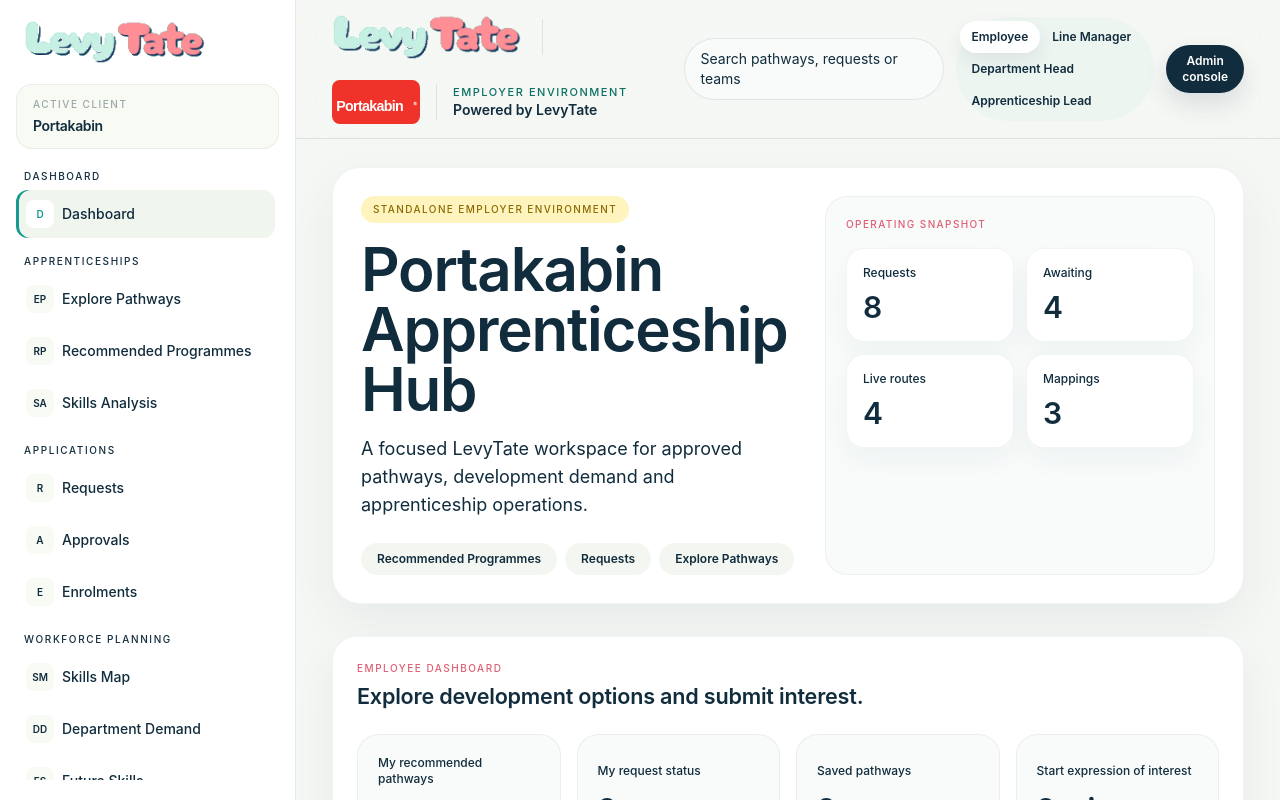
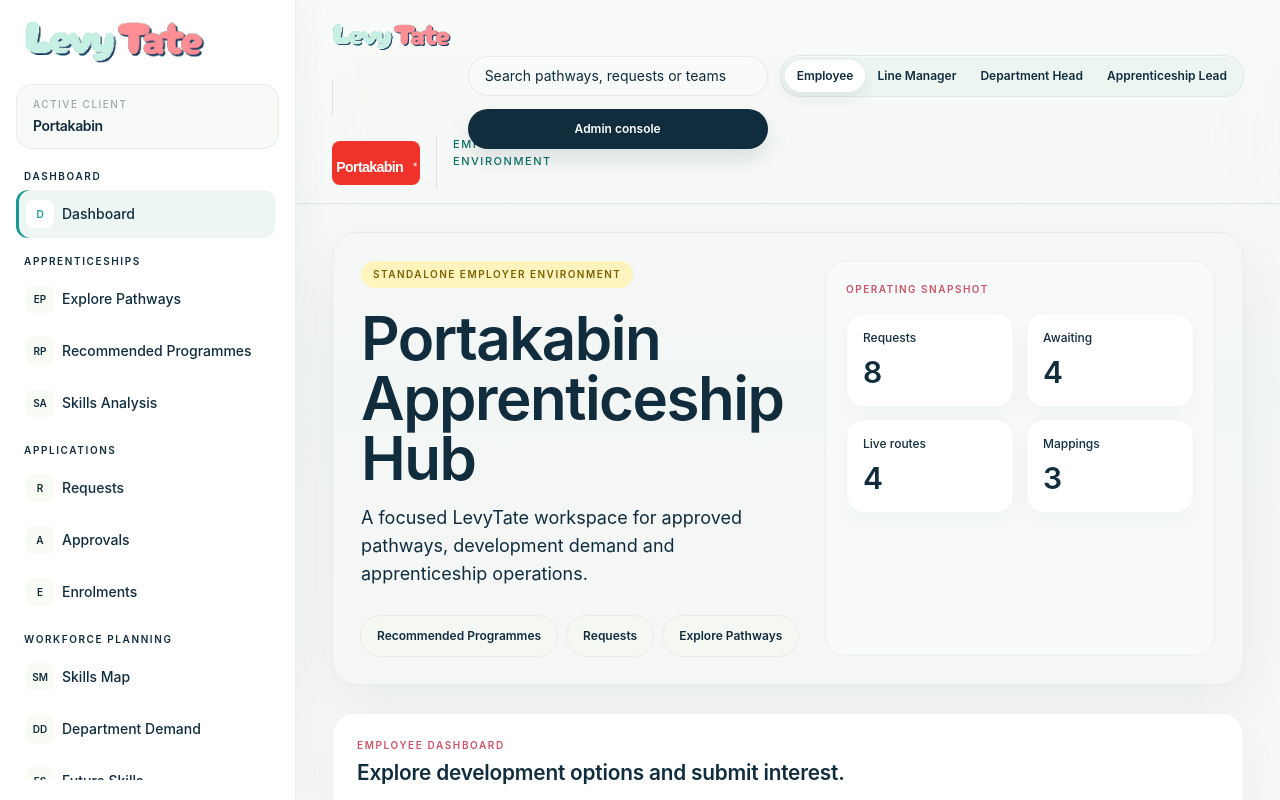
Before and after one commit to jamesevelynross1-sketch/levytate-wren, a Next.js app: page /portakabin-apprenticeship-hub in a window 1280 px wide. Built offline with nearby package versions, Linux system fonts and the light colour scheme.

Commit message:
Polish Portakabin platform navigation and cards

```diff
--- a/app/portakabin-apprenticeship-hub/page.tsx
+++ b/app/portakabin-apprenticeship-hub/page.tsx
@@ -378,13 +378,13 @@ export default function PortakabinApprenticeshipHub() {
   }
 
   return (
-    <main className="min-h-screen overflow-hidden bg-[#f5f7f4] text-[#102c3d]">
+    <main className="min-h-screen overflow-hidden bg-[linear-gradient(180deg,#f8faf8_0%,#f2f6f4_48%,#f6f8f7_100%)] text-[#102c3d]">
       <Sidebar activeSection={activeSection} onNavigate={openSection} />
 
       <div className="h-screen min-w-0 overflow-y-auto lg:ml-[296px]">
         <TopBar role={role} setRole={switchRole} onOpenAdmin={() => switchRole("Apprenticeship Lead")} />
 
-        <div className="mx-auto w-full max-w-[1500px] space-y-8 px-5 py-7 sm:px-7 lg:px-9">
+        <div className="mx-auto w-full max-w-[1500px] space-y-7 px-5 py-7 sm:px-7 lg:px-9">
           <HeroPanel role={role} requests={requests} mappings={mappings} statusCounts={statusCounts} onNavigate={openSection} />
           <RoleDashboard
             role={role}
@@ -425,12 +425,12 @@ export default function PortakabinApprenticeshipHub() {
 
 function Sidebar({ activeSection, onNavigate }: { activeSection: SectionKey; onNavigate: (section: SectionKey) => void }) {
   return (
-    <aside className="fixed inset-y-0 left-0 z-40 hidden w-[296px] border-r border-[#102c3d]/10 bg-white px-4 py-5 lg:flex lg:flex-col">
+    <aside className="fixed inset-y-0 left-0 z-40 hidden w-[296px] border-r border-[#102c3d]/[0.08] bg-white/95 px-4 py-5 shadow-[8px_0_32px_rgba(16,44,61,0.035)] backdrop-blur-xl lg:flex lg:flex-col">
       <div className="flex items-center px-2">
         <LevyTateLogo className="h-[44px]" />
       </div>
 
-      <div className="mt-5 rounded-2xl border border-[#102c3d]/[0.06] bg-[#f8faf4] px-4 py-3 text-[#102c3d]">
+      <div className="mt-5 rounded-2xl border border-[#102c3d]/[0.06] bg-[#f7faf6] px-4 py-3 text-[#102c3d]">
         <p className="text-[10px] font-medium uppercase tracking-[0.15em] text-[#102c3d]/40">Active client</p>
         <p className="mt-1 text-sm font-semibold tracking-tight">Portakabin</p>
       </div>
@@ -438,7 +438,7 @@ function Sidebar({ activeSection, onNavigate }: { activeSection: SectionKey; onN
       <nav className="mt-5 min-h-0 flex-1 space-y-4 overflow-y-auto pr-1">
         {navSections.map((section) => (
           <div key={section.title}>
-            <p className="px-2 text-[10px] font-medium uppercase tracking-[0.16em] text-[#102c3d]/34">{section.title}</p>
+            <p className="px-2 text-[10px] font-semibold uppercase tracking-[0.16em] text-[#102c3d]/32">{section.title}</p>
             <div className="mt-1.5 grid gap-1">
               {section.items.map((item) => {
                 const sectionKey = item as SectionKey;
@@ -447,8 +447,8 @@ function Sidebar({ activeSection, onNavigate }: { activeSection: SectionKey; onN
                   <button
                     key={item}
                     onClick={() => onNavigate(sectionKey)}
-                    className={`flex w-full items-center gap-2 rounded-xl px-2.5 py-2.5 text-left text-sm font-medium transition ${
-                      active ? "bg-[#f0f5ed] text-[#102c3d] shadow-[inset_3px_0_0_#159b8f]" : "text-[#102c3d]/58 hover:bg-[#f8faf4] hover:text-[#102c3d]"
+                    className={`flex w-full items-center gap-2 rounded-xl px-2.5 py-2.5 text-left text-sm font-medium transition duration-200 ${
+                      active ? "bg-[#edf6f2] text-[#102c3d] shadow-[inset_3px_0_0_#159b8f]" : "text-[#102c3d]/56 hover:bg-[#f7faf6] hover:text-[#102c3d]"
                     }`}
                   >
                     <span className={`grid h-7 w-7 shrink-0 place-items-center rounded-lg text-[10px] font-semibold ${active ? "bg-white text-[#159b8f]" : "bg-[#f8faf4] text-[#102c3d]/46"}`}>
@@ -469,16 +469,16 @@ function Sidebar({ activeSection, onNavigate }: { activeSection: SectionKey; onN
 function TopBar({ role, setRole, onOpenAdmin }: { role: Role; setRole: (role: Role) => void; onOpenAdmin: () => void }) {
   return (
     <PlatformTopBar tenantName="Portakabin" tenantSubtitle="Internal apprenticeship and capability hub">
-      <div className="flex min-w-0 flex-col gap-3 md:flex-row md:items-center">
-        <div className="hidden min-w-[260px] rounded-full border border-[#102c3d]/10 bg-[#f8fbfa] px-4 py-2.5 text-sm text-[#102c3d]/42 xl:block">Search pathways, requests or teams</div>
-        <div className="flex flex-wrap rounded-full bg-[#edf5f1] p-1">
+      <div className="grid min-w-0 gap-3 md:grid-cols-[minmax(220px,300px)_auto] md:items-center 2xl:grid-cols-[minmax(260px,320px)_auto_auto]">
+        <div className="hidden h-10 items-center rounded-full border border-[#102c3d]/[0.08] bg-[#f8fbfa] px-4 text-sm text-[#102c3d]/44 shadow-[inset_0_1px_0_rgba(255,255,255,0.7)] xl:flex">Search pathways, requests or teams</div>
+        <div className="flex min-h-10 flex-wrap items-center rounded-[1.25rem] border border-[#102c3d]/[0.06] bg-[#edf5f1] p-1 shadow-[inset_0_1px_0_rgba(255,255,255,0.8)] 2xl:h-10 2xl:flex-nowrap 2xl:rounded-full">
           {roles.map((item) => (
-            <button key={item} onClick={() => setRole(item)} className={`rounded-full px-3 py-2 text-xs font-semibold transition ${role === item ? "bg-white text-[#102c3d] shadow-[0_8px_20px_rgba(16,44,61,0.08)]" : "text-[#102c3d]/52"}`}>
+            <button key={item} onClick={() => setRole(item)} className={`h-8 rounded-full px-3 text-xs font-semibold transition duration-200 ${role === item ? "bg-white text-[#102c3d] shadow-[0_6px_16px_rgba(16,44,61,0.08)]" : "text-[#102c3d]/52 hover:text-[#102c3d]"}`}>
               {item}
             </button>
           ))}
         </div>
-        <PlatformButton onClick={onOpenAdmin}>Admin console</PlatformButton>
+        <PlatformButton onClick={onOpenAdmin} className="h-10 whitespace-nowrap">Admin console</PlatformButton>
       </div>
     </PlatformTopBar>
   );
@@ -487,12 +487,12 @@ function TopBar({ role, setRole, onOpenAdmin }: { role: Role; setRole: (role: Ro
 function HeroPanel({ role, requests, mappings, statusCounts, onNavigate }: { role: Role; requests: RequestItem[]; mappings: ProviderMapping[]; statusCounts: Record<string, number>; onNavigate: (section: SectionKey) => void }) {
   const awaiting = (statusCounts["Manager review"] ?? 0) + (statusCounts["Lead review"] ?? 0);
   return (
-    <section className="grid gap-6 rounded-[1.75rem] border border-[#102c3d]/[0.06] bg-white p-6 shadow-[0_18px_48px_rgba(16,44,61,0.06)] xl:grid-cols-[minmax(0,1fr)_390px] xl:p-7">
+    <section className="grid gap-6 rounded-[1.6rem] border border-[#102c3d]/[0.06] bg-white/96 p-6 shadow-[0_22px_60px_rgba(16,44,61,0.055)] xl:grid-cols-[minmax(0,1fr)_390px] xl:p-7">
       <div className="min-w-0">
-        <p className="w-fit rounded-full bg-[#fff4bd] px-3 py-1.5 text-[10px] font-medium uppercase tracking-[0.14em] text-[#8a6a00]">Standalone employer environment</p>
-        <h1 className="mt-4 max-w-4xl text-4xl font-semibold leading-[1.03] tracking-[-0.02em] text-[#102c3d] md:text-5xl xl:text-6xl">Portakabin Apprenticeship Hub</h1>
-        <p className="mt-4 max-w-3xl text-base leading-7 text-[#102c3d]/66 md:text-lg">A focused LevyTate workspace for approved pathways, development demand and apprenticeship operations.</p>
-        <div className="mt-6 flex flex-wrap gap-2">
+        <p className="w-fit rounded-full bg-[#fff4bd] px-3 py-1.5 text-[10px] font-semibold uppercase tracking-[0.15em] text-[#7b6100]">Standalone employer environment</p>
+        <h1 className="mt-5 max-w-4xl text-4xl font-semibold leading-[1.02] tracking-[-0.025em] text-[#102c3d] md:text-5xl xl:text-6xl">Portakabin Apprenticeship Hub</h1>
+        <p className="mt-4 max-w-3xl text-base leading-7 text-[#102c3d]/64 md:text-lg">A focused LevyTate workspace for approved pathways, development demand and apprenticeship operations.</p>
+        <div className="mt-7 flex flex-wrap gap-2.5">
           {roleSectionMap[role].map((section) => (
             <PlatformButton key={section} onClick={() => onNavigate(section)} variant="soft">
               {section}
@@ -501,8 +501,8 @@ function HeroPanel({ role, requests, mappings, statusCounts, onNavigate }: { rol
         </div>
       </div>
 
-      <div className="rounded-[1.4rem] border border-[#102c3d]/[0.05] bg-[#f8fbfa] p-5">
-        <p className="text-[10px] font-medium uppercase tracking-[0.14em] text-[#df5f73]">Operating snapshot</p>
+      <div className="rounded-[1.35rem] border border-[#102c3d]/[0.055] bg-[#f8fbfa] p-5 shadow-[inset_0_1px_0_rgba(255,255,255,0.75)]">
+        <p className="text-[10px] font-semibold uppercase tracking-[0.15em] text-[#c95568]">Operating snapshot</p>
         <div className="mt-4 grid grid-cols-2 gap-3">
           <MetricTile label="Requests" value={requests.length} />
           <MetricTile label="Awaiting" value={awaiting} />
@@ -580,11 +580,11 @@ type LaunchCardProps = {
 
 function LaunchCard({ title, value, copy, action, section, onNavigate }: LaunchCardProps & { onNavigate: (section: SectionKey) => void }) {
   return (
-    <button onClick={() => onNavigate(section)} className="group min-h-[190px] rounded-[1.35rem] border border-[#102c3d]/[0.06] bg-[#f8fbfa] p-5 text-left transition hover:-translate-y-1 hover:bg-white hover:shadow-[0_18px_38px_rgba(16,44,61,0.08)]">
-      <p className="text-xs font-medium text-[#102c3d]/48">{title}</p>
+    <button onClick={() => onNavigate(section)} className="group min-h-[198px] rounded-[1.25rem] border border-[#102c3d]/[0.06] bg-[#f8fbfa] p-5 text-left shadow-[0_8px_22px_rgba(16,44,61,0.035)] transition duration-200 hover:-translate-y-1 hover:border-[#159b8f]/20 hover:bg-white hover:shadow-[0_18px_42px_rgba(16,44,61,0.08)]">
+      <p className="text-xs font-semibold text-[#102c3d]/48">{title}</p>
       <p className="mt-3 text-3xl font-semibold tracking-[-0.025em] text-[#102c3d]">{value}</p>
       <p className="mt-3 min-h-[44px] text-sm leading-6 text-[#102c3d]/58">{copy}</p>
-      <span className="mt-5 inline-flex rounded-full bg-white px-4 py-2 text-xs font-semibold text-[#102c3d] group-hover:bg-[#102c3d] group-hover:text-white">{action}</span>
+      <span className="mt-5 inline-flex h-9 items-center rounded-full bg-white px-4 text-xs font-semibold text-[#102c3d] ring-1 ring-[#102c3d]/[0.06] transition group-hover:bg-[#102c3d] group-hover:text-white group-hover:ring-[#102c3d]">{action}</span>
     </button>
   );
 }
@@ -745,13 +745,13 @@ function DashboardGuide({ role }: { role: Role }) {
 
 function ApprovalCard({ request, onStatus }: { request: RequestItem; onStatus: (id: number, status: RequestStatus) => void }) {
   return (
-    <article className="rounded-2xl bg-[#f8fbfa] p-4">
+    <article className="rounded-[1.2rem] border border-[#102c3d]/[0.055] bg-[#f8fbfa] p-4 shadow-[0_8px_22px_rgba(16,44,61,0.035)]">
       <div className="flex flex-col gap-3 md:flex-row md:items-start md:justify-between">
         <div>
           <h3 className="text-lg font-semibold">{request.name}</h3>
           <p className="mt-1 text-sm leading-6 text-[#102c3d]/60">{request.role} - {request.team}</p>
         </div>
-        <span className="w-fit rounded-full bg-white px-3 py-1.5 text-xs font-semibold text-[#102c3d]/56">{request.pathway}</span>
+        <span className="w-fit rounded-full bg-white px-3 py-1.5 text-xs font-semibold text-[#102c3d]/56 ring-1 ring-[#102c3d]/[0.05]">{request.pathway}</span>
       </div>
       <div className="mt-4 grid gap-3 md:grid-cols-2">
         <InfoBox label="Time commitment" value="Planned learning time agreed with manager" />
@@ -768,20 +768,20 @@ function ApprovalCard({ request, onStatus }: { request: RequestItem; onStatus: (
 
 function PathwayCard({ pathway, saved, onOpen, onSave }: { pathway: Pathway; saved: boolean; onOpen: () => void; onSave: () => void }) {
   return (
-    <article className="group flex min-h-[310px] min-w-0 flex-col rounded-[1.45rem] border border-[#102c3d]/[0.05] bg-[#f8fbfa] p-5 transition hover:-translate-y-1 hover:bg-white hover:shadow-[0_18px_38px_rgba(16,44,61,0.08)]">
+    <article className="group flex min-h-[310px] min-w-0 flex-col rounded-[1.25rem] border border-[#102c3d]/[0.055] bg-[#f8fbfa] p-5 shadow-[0_8px_22px_rgba(16,44,61,0.035)] transition duration-200 hover:-translate-y-1 hover:border-[#159b8f]/20 hover:bg-white hover:shadow-[0_18px_42px_rgba(16,44,61,0.08)]">
       <div className="flex items-start justify-between gap-3">
         <h3 className="min-w-0 text-xl font-semibold leading-7 tracking-[-0.01em] text-[#102c3d]">{pathway.title}</h3>
-        <span className="shrink-0 rounded-full bg-[#fff4bd] px-2.5 py-1 text-[11px] font-medium text-[#8a6a00]">{pathway.status}</span>
+        <span className="shrink-0 rounded-full bg-[#fff4bd] px-2.5 py-1 text-[11px] font-semibold text-[#7b6100] ring-1 ring-[#8a6a00]/[0.08]">{pathway.status}</span>
       </div>
       <p className="mt-2 text-sm font-semibold leading-6 text-[#159b8f]">{pathway.standard}</p>
       <p className="mt-4 text-sm leading-6 text-[#102c3d]/62">{pathway.audience}</p>
-      <div className="mt-4 rounded-2xl bg-white/72 p-3">
+      <div className="mt-4 rounded-2xl border border-[#102c3d]/[0.045] bg-white/78 p-3">
         <p className="text-[10px] font-medium uppercase tracking-[0.12em] text-[#102c3d]/38">Business outcome</p>
         <p className="mt-1.5 text-sm leading-6 text-[#102c3d]/66">{pathway.businessBenefit}</p>
       </div>
       <div className="mt-4 flex flex-wrap gap-1.5">
         {pathway.departments.map((item) => (
-          <span key={item} className="rounded-full bg-white px-2.5 py-1 text-[11px] font-medium text-[#102c3d]/54">{item}</span>
+          <span key={item} className="rounded-full bg-white px-2.5 py-1 text-[11px] font-medium text-[#102c3d]/54 ring-1 ring-[#102c3d]/[0.045]">{item}</span>
         ))}
       </div>
       <div className="mt-auto flex flex-wrap gap-2 pt-5">
@@ -801,7 +801,7 @@ function RequestForm({ onSubmit }: { onSubmit: (event: FormEvent<HTMLFormElement
       <Field name="team" label="Team" defaultValue="Assembly Line A" />
       <label className="grid gap-1.5 text-xs font-medium text-[#102c3d]/62">
         Selected pathway
-        <select name="pathway" className="min-w-0 rounded-2xl border border-[#102c3d]/10 bg-[#f8fbfa] px-4 py-3.5 text-sm outline-none transition focus:border-[#159b8f] focus:bg-white">
+        <select name="pathway" className="min-w-0 rounded-2xl border border-[#102c3d]/[0.09] bg-[#f8fbfa] px-4 py-3.5 text-sm outline-none transition focus:border-[#159b8f] focus:bg-white focus:ring-4 focus:ring-[#159b8f]/10">
           {pathways.map((pathway) => (
             <option key={pathway.title}>{pathway.title}</option>
           ))}
@@ -810,9 +810,9 @@ function RequestForm({ onSubmit }: { onSubmit: (event: FormEvent<HTMLFormElement
       <Field name="manager" label="Line manager" defaultValue="Ryan Booth" />
       <label className="grid gap-1.5 text-xs font-medium text-[#102c3d]/62 md:col-span-2">
         Why is this needed?
-        <textarea name="need" rows={4} className="min-w-0 rounded-2xl border border-[#102c3d]/10 bg-[#f8fbfa] px-4 py-3.5 text-sm leading-6 outline-none transition focus:border-[#159b8f] focus:bg-white" defaultValue="I want to build stronger manufacturing and delivery confidence." />
+        <textarea name="need" rows={4} className="min-w-0 rounded-2xl border border-[#102c3d]/[0.09] bg-[#f8fbfa] px-4 py-3.5 text-sm leading-6 outline-none transition focus:border-[#159b8f] focus:bg-white focus:ring-4 focus:ring-[#159b8f]/10" defaultValue="I want to build stronger manufacturing and delivery confidence." />
       </label>
-      <div className="mt-1 flex flex-col gap-4 rounded-2xl bg-[#f8fbfa] p-4 md:col-span-2 md:flex-row md:items-center md:justify-between">
+      <div className="mt-1 flex flex-col gap-4 rounded-2xl border border-[#102c3d]/[0.045] bg-[#f8fbfa] p-4 md:col-span-2 md:flex-row md:items-center md:justify-between">
         <p className="text-sm leading-6 text-[#102c3d]/54">This creates an internal request for manager review.</p>
         <PlatformButton className="w-fit px-5 py-2.5 text-sm">Submit request</PlatformButton>
       </div>
@@ -840,14 +840,14 @@ function Kanban({ requests, onMove, compact = false }: { requests: RequestItem[]
       {requestStages.map((column) => {
         const columnRequests = requests.filter((request) => request.status === column);
         return (
-          <div key={column} className="rounded-2xl bg-[#f8fbfa] p-3">
+          <div key={column} className="rounded-2xl border border-[#102c3d]/[0.045] bg-[#f8fbfa] p-3">
             <div className="flex items-center justify-between gap-3">
               <h3 className="text-xs font-semibold text-[#102c3d]">{column}</h3>
-              <span className="rounded-full bg-white px-2 py-1 text-[11px] font-medium text-[#102c3d]/54">{columnRequests.length}</span>
+              <span className="rounded-full bg-white px-2 py-1 text-[11px] font-semibold text-[#102c3d]/54 ring-1 ring-[#102c3d]/[0.04]">{columnRequests.length}</span>
             </div>
             <div className="mt-3 grid gap-2">
               {columnRequests.slice(0, compact ? 1 : 3).map((request) => (
-                <article key={request.id} className="rounded-2xl bg-white p-3 shadow-[0_8px_18px_rgba(16,44,61,0.05)]">
+                <article key={request.id} className="rounded-2xl bg-white p-3 shadow-[0_8px_18px_rgba(16,44,61,0.04)]">
                   <p className="text-sm font-semibold">{request.name}</p>
                   <p className="mt-1 text-xs leading-5 text-[#102c3d]/54">{request.pathway}</p>
                   {onMove && (
@@ -871,13 +871,13 @@ function ProviderMappingTable({ mappings, onMapping }: { mappings: ProviderMappi
     <PlatformPanel title="Provider mappings" eyebrow="Approved providers">
       <div className="grid gap-4 lg:grid-cols-2">
         {mappings.map((row, index) => (
-          <article key={row.roleFamily} className="rounded-2xl bg-[#f8fbfa] p-4">
+          <article key={row.roleFamily} className="rounded-[1.2rem] border border-[#102c3d]/[0.055] bg-[#f8fbfa] p-4 shadow-[0_8px_22px_rgba(16,44,61,0.035)]">
             <div className="flex items-start justify-between gap-4">
               <div>
                 <h3 className="text-lg font-semibold">{row.pathway}</h3>
                 <p className="mt-1 text-sm leading-6 text-[#102c3d]/58">{row.standard}</p>
               </div>
-              <span className="rounded-full bg-white px-3 py-1.5 text-xs font-semibold text-[#102c3d]/56">{row.fit}% fit</span>
+              <span className="rounded-full bg-white px-3 py-1.5 text-xs font-semibold text-[#102c3d]/56 ring-1 ring-[#102c3d]/[0.05]">{row.fit}% fit</span>
             </div>
             <div className="mt-4 grid gap-3 md:grid-cols-2">
               <InfoBox label="Recommended provider" value={row.partner} />
@@ -919,7 +919,7 @@ function ExecutiveSummary({ requests, mappings, statusCounts }: { requests: Requ
 
 function DemoControls({ scenario, onScenario, onSeed, onReset }: { scenario: DemandScenario; onScenario: (scenario: DemandScenario) => void; onSeed: () => void; onReset: () => void }) {
   return (
-    <section className="rounded-[1.35rem] bg-[#f8fbfa] p-4">
+    <section className="rounded-[1.2rem] border border-[#102c3d]/[0.055] bg-[#f8fbfa] p-4 shadow-[0_8px_22px_rgba(16,44,61,0.035)]">
       <p className="text-[10px] font-medium uppercase tracking-[0.14em] text-[#df5f73]">Demo Mode</p>
       <div className="mt-3 grid gap-2">
         <button onClick={onReset} className="rounded-full bg-white px-3.5 py-2 text-xs font-semibold text-[#102c3d]">Reset data</button>
@@ -988,7 +988,7 @@ function MetricTile({ label, value }: { label: string; value: string | number })
 
 function InfoBox({ label, value }: { label: string; value: string }) {
   return (
-    <div className="rounded-2xl bg-white px-4 py-3 shadow-[0_8px_18px_rgba(16,44,61,0.04)]">
+    <div className="rounded-2xl border border-[#102c3d]/[0.045] bg-white px-4 py-3 shadow-[0_8px_18px_rgba(16,44,61,0.035)]">
       <p className="text-xs font-semibold text-[#102c3d]">{label}</p>
       <p className="mt-1 text-xs leading-5 text-[#102c3d]/56">{value}</p>
     </div>
@@ -997,7 +997,7 @@ function InfoBox({ label, value }: { label: string; value: string }) {
 
 function ActionCard({ title, action }: { title: string; action: string }) {
   return (
-    <button className="rounded-2xl bg-white px-4 py-5 text-left shadow-[0_8px_18px_rgba(16,44,61,0.04)]">
+    <button className="rounded-2xl border border-[#102c3d]/[0.045] bg-white px-4 py-5 text-left shadow-[0_8px_18px_rgba(16,44,61,0.035)] transition hover:-translate-y-0.5 hover:shadow-[0_16px_30px_rgba(16,44,61,0.07)]">
       <p className="text-sm font-semibold text-[#102c3d]">{title}</p>
       <p className="mt-3 text-xs font-semibold text-[#159b8f]">{action}</p>
     </button>
@@ -1006,7 +1006,7 @@ function ActionCard({ title, action }: { title: string; action: string }) {
 
 function SubtleRow({ label, value }: { label: string; value: string }) {
   return (
-    <div className="rounded-2xl bg-[#f8fbfa] p-4">
+    <div className="rounded-2xl border border-[#102c3d]/[0.045] bg-[#f8fbfa] p-4">
       <p className="text-[11px] font-medium uppercase tracking-[0.1em] text-[#102c3d]/38">{label}</p>
       <p className="mt-1 text-sm leading-6 text-[#102c3d]/66">{value}</p>
     </div>
@@ -1017,7 +1017,7 @@ function Field({ name, label, defaultValue = "" }: { name: string; label: string
   return (
     <label className="grid min-w-0 gap-1.5 text-xs font-medium text-[#102c3d]/62">
       {label}
-      <input name={name} defaultValue={defaultValue} className="min-w-0 rounded-2xl border border-[#102c3d]/10 bg-[#f8fbfa] px-4 py-3.5 text-sm outline-none transition focus:border-[#159b8f] focus:bg-white" />
+      <input name={name} defaultValue={defaultValue} className="min-w-0 rounded-2xl border border-[#102c3d]/[0.09] bg-[#f8fbfa] px-4 py-3.5 text-sm outline-none transition focus:border-[#159b8f] focus:bg-white focus:ring-4 focus:ring-[#159b8f]/10" />
     </label>
   );
 }
--- a/components/levytate-demo/PlatformShell.tsx
+++ b/components/levytate-demo/PlatformShell.tsx
@@ -20,7 +20,7 @@ type PlatformShellProps = {
 
 export function PlatformShell({ tenantName, tenantLabel, activeItem = "Dashboard", navSections, topBar, children, sideRail }: PlatformShellProps) {
   return (
-    <main className="min-h-screen bg-[#f5f7f4] text-[#102c3d]">
+    <main className="min-h-screen bg-[#f4f7f5] text-[#102c3d]">
       <div className="grid min-h-screen lg:grid-cols-[296px_minmax(0,1fr)]">
         <PlatformSidebar tenantName={tenantName} tenantLabel={tenantLabel} activeItem={activeItem} navSections={navSections} />
         <div className="min-w-0">
@@ -45,8 +45,8 @@ export function PlatformTopBar({
   children: ReactNode;
 }) {
   return (
-    <header className="sticky top-0 z-30 border-b border-[#102c3d]/10 bg-white/88 backdrop-blur-xl">
-      <div className="mx-auto flex max-w-[1600px] flex-col gap-4 px-5 py-3.5 sm:px-7 lg:px-9 xl:flex-row xl:items-center xl:justify-between">
+    <header className="sticky top-0 z-30 border-b border-[#102c3d]/[0.08] bg-white/92 shadow-[0_1px_0_rgba(16,44,61,0.02)] backdrop-blur-xl">
+      <div className="mx-auto grid max-w-[1600px] gap-4 px-5 py-3.5 sm:px-7 lg:px-9 xl:grid-cols-[minmax(0,1fr)_auto] xl:items-center">
         <div className="flex min-w-0 flex-wrap items-center gap-4 sm:gap-5">
           <LevyTateLogo className="h-[40px] sm:h-[46px]" />
           <div className="h-9 w-px shrink-0 bg-[#102c3d]/10" />
@@ -85,11 +85,11 @@ export function PlatformPanel({
   className?: string;
 }) {
   return (
-    <section className={`min-w-0 rounded-[1.5rem] border border-[#102c3d]/[0.06] bg-white p-6 shadow-[0_18px_45px_rgba(16,44,61,0.055)] ${className}`}>
+    <section className={`min-w-0 rounded-[1.35rem] border border-[#102c3d]/[0.065] bg-white p-6 shadow-[0_18px_45px_rgba(16,44,61,0.045)] ${className}`}>
       <div className="flex flex-col gap-3 sm:flex-row sm:items-start sm:justify-between">
         <div>
-          {eyebrow ? <p className="text-[10px] font-medium uppercase tracking-[0.15em] text-[#df5f73]">{eyebrow}</p> : null}
-          <h2 className="mt-1.5 text-[1.35rem] font-semibold leading-7 tracking-[-0.01em] text-[#102c3d]">{title}</h2>
+          {eyebrow ? <p className="text-[10px] font-semibold uppercase tracking-[0.16em] text-[#c95568]">{eyebrow}</p> : null}
+          <h2 className="mt-1.5 text-[1.3rem] font-semibold leading-7 tracking-[-0.01em] text-[#102c3d]">{title}</h2>
         </div>
         {actions ? <div className="shrink-0">{actions}</div> : null}
       </div>
@@ -100,7 +100,7 @@ export function PlatformPanel({
 
 export function PlatformMetric({ label, value, copy }: { label: string; value: string | number; copy?: string }) {
   return (
-    <article className="rounded-[1.15rem] border border-[#102c3d]/[0.05] bg-white p-4 shadow-[0_12px_28px_rgba(16,44,61,0.045)]">
+    <article className="rounded-[1.1rem] border border-[#102c3d]/[0.055] bg-white p-4 shadow-[0_10px_24px_rgba(16,44,61,0.04)]">
       <p className="text-xs font-medium text-[#102c3d]/48">{label}</p>
       <p className="mt-2 text-3xl font-semibold tracking-[-0.025em] text-[#102c3d]">{value}</p>
       {copy ? <p className="mt-1.5 text-xs leading-5 text-[#102c3d]/54">{copy}</p> : null}
@@ -120,14 +120,14 @@ export function PlatformButton({
   className?: string;
 }) {
   const variants = {
-    dark: "bg-[#102c3d] text-white shadow-[0_12px_24px_rgba(16,44,61,0.12)]",
-    soft: "bg-[#f4f7f1] text-[#102c3d]",
-    amber: "bg-[#fff4bd] text-[#8a6a00]",
-    coral: "bg-[#ffe3e8] text-[#bf4159]",
+    dark: "bg-[#102c3d] text-white shadow-[0_10px_22px_rgba(16,44,61,0.12)] hover:bg-[#17394d]",
+    soft: "bg-[#f5f7f3] text-[#102c3d] ring-1 ring-[#102c3d]/[0.06] hover:bg-white",
+    amber: "bg-[#fff3bb] text-[#7b6100] ring-1 ring-[#8a6a00]/[0.08]",
+    coral: "bg-[#ffe4e9] text-[#ad344e] ring-1 ring-[#bf4159]/[0.08]",
   };
 
   return (
-    <button onClick={onClick} className={`rounded-full px-4 py-2 text-xs font-semibold transition hover:-translate-y-0.5 ${variants[variant]} ${className}`}>
+    <button onClick={onClick} className={`inline-flex h-10 items-center justify-center rounded-full px-4 text-xs font-semibold transition duration-200 hover:-translate-y-0.5 focus:outline-none focus:ring-4 focus:ring-[#159b8f]/15 ${variants[variant]} ${className}`}>
       {children}
     </button>
   );
```
